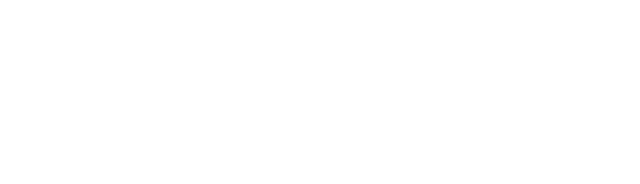
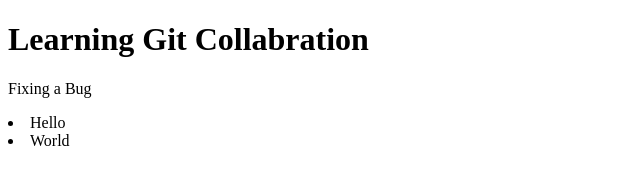
Before and after one commit to aman-yerpude/demo_project, a plain HTML site: page index.html in a window 1280 px wide. Shown: the whole page, without its empty margins (0-640 px from the left). Drawn offline with Linux system fonts and the light colour scheme.

Commit message:
fixed : index.html

```diff
--- a/index.html
+++ b/index.html
@@ -1,3 +1,17 @@
-<html>
+<!DOCTYPE html>
+<html lang="en">
+<head>
+    <meta charset="UTF-8">
+    <meta http-equiv="X-UA-Compatible" content="IE=edge">
+    <meta name="viewport" content="width=device-width, initial-scale=1.0">
     <title>Hello World</title>
+</head>
+<body>
+
+    <h1>Learning Git Collabration</h1>
+    <p>Fixing a Bug</p>
+    <li>Hello</li>
+    <li>World</li>
+
+</body>
 </html>
```
